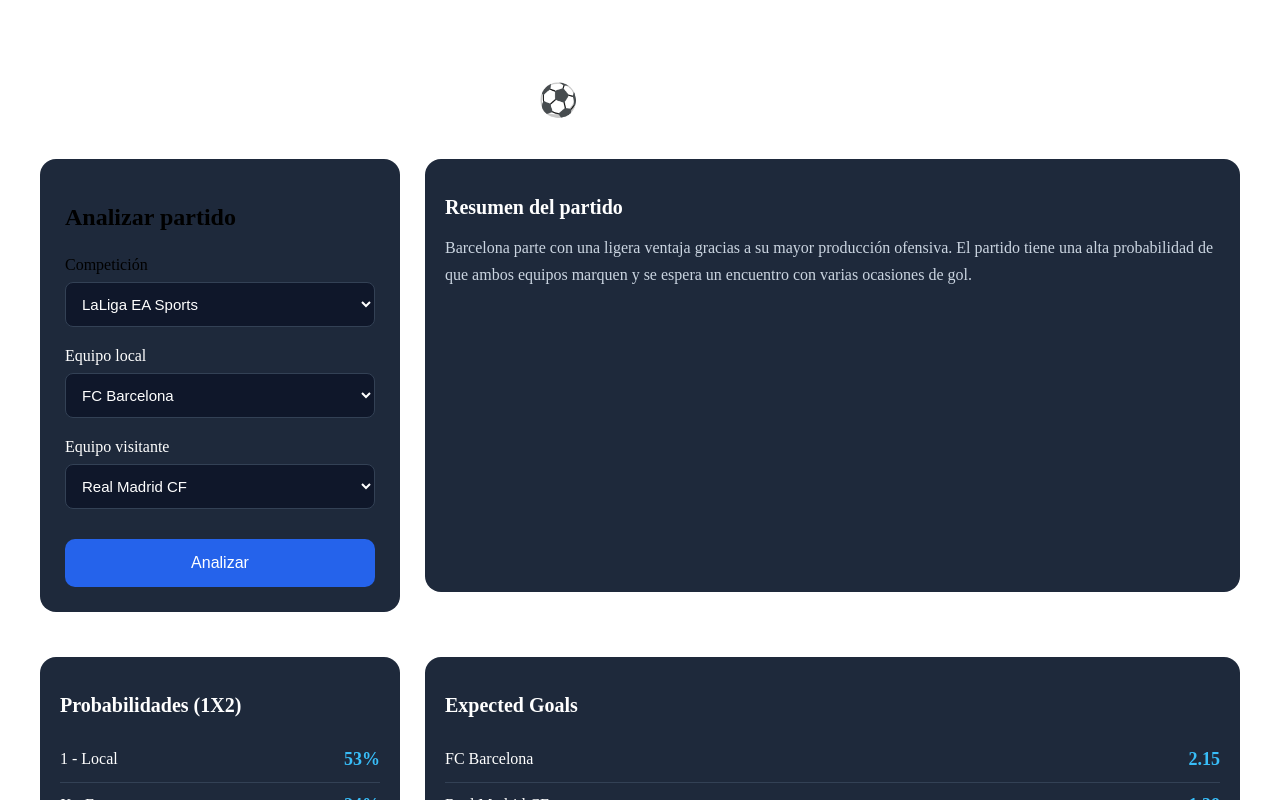
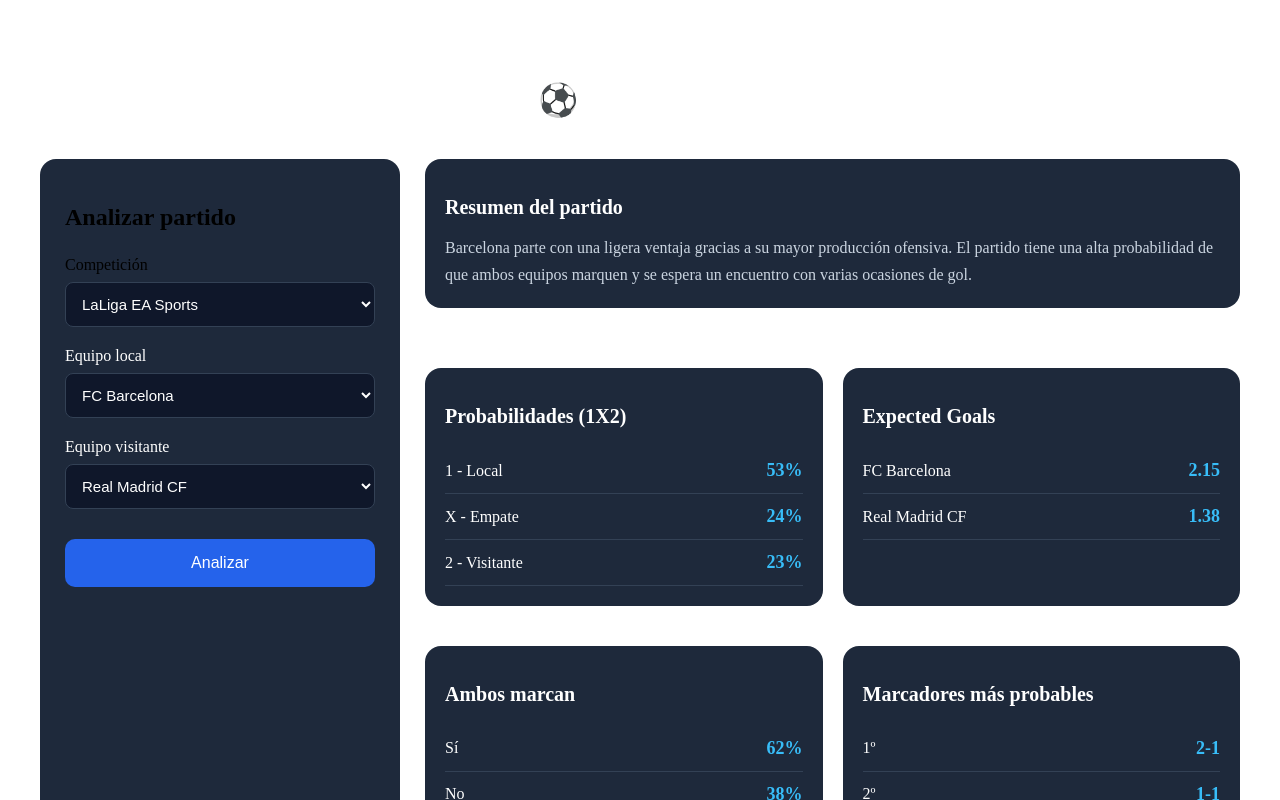
Before and after one commit to Wuyu640/football-ai, a React (Vite) app in the folder frontend/: page / in a window 1280 px wide. Shown: the top 800 px of the page. Built offline with nearby package versions, Linux system fonts and the light colour scheme.

Commit message:
Update PredictionSection.jsx

```diff
--- a/frontend/src/components/PredictionSection.jsx
+++ b/frontend/src/components/PredictionSection.jsx
@@ -4,8 +4,16 @@ import SummaryCard from "./SummaryCard";
 
 function PredictionSection({ prediction }) {
   return (
-    <>
-      <SummaryCard summary={prediction.summary} />
+    <div
+      style={{
+        display: "grid",
+        gridTemplateColumns: "repeat(2, 1fr)",
+        gap: "20px",
+      }}
+    >
+      <div style={{ gridColumn: "1 / -1" }}>
+        <SummaryCard summary={prediction.summary} />
+      </div>
 
       <StatCard title="Probabilidades (1X2)">
         <ProbabilityRow
@@ -53,7 +61,7 @@ function PredictionSection({ prediction }) {
           />
         ))}
       </StatCard>
-    </>
+    </div>
   );
 }
 
```
